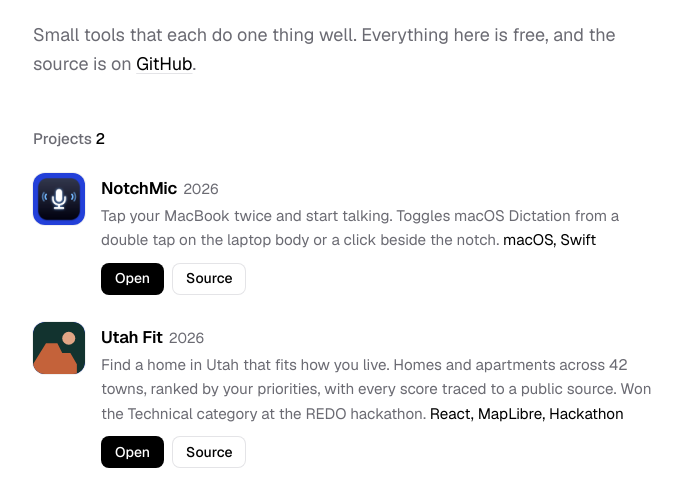
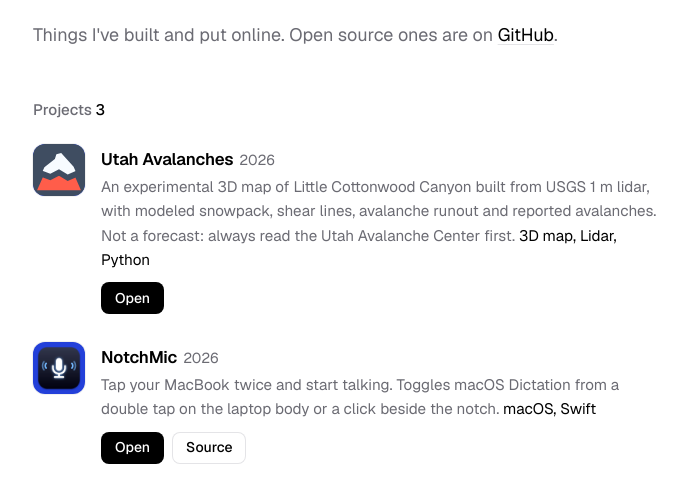
Before and after one commit to WallaceMcCarthy/WallaceMcCarthy.github.io, a plain HTML site: page index.html in a window 1280 px wide. Shown: the part 311-800 px from the top of the page, without its empty margins (291-987 px from the left). Drawn offline with nearby package versions, Linux system fonts and the light colour scheme.

Commit message:
Add Utah Avalanches (website link only); reword intro

```diff
--- a/index.html
+++ b/index.html
@@ -131,7 +131,7 @@ footer { margin-top: 56px; padding-top: 20px; border-top: 1px solid var(--line);
     <canvas id="gpu" aria-hidden="true"></canvas>
     <h1>Wallace McCarthy</h1>
   </header>
-  <p class="intro enter" style="--i:1">Small tools that each do one thing well. Everything here is free, and the source is on <a href="https://github.com/WallaceMcCarthy">GitHub</a>.</p>
+  <p class="intro enter" style="--i:1">Things I've built and put online. Open source ones are on <a href="https://github.com/WallaceMcCarthy">GitHub</a>.</p>
 
   <h2 class="enter" style="--i:2" id="count">Projects</h2>
   <ul class="projects" id="projects"></ul>
--- a/projects.js
+++ b/projects.js
@@ -8,6 +8,14 @@
 //   source  its GitHub repo (optional)
 //   tags    a few short words (optional)
 window.PROJECTS = [
+  {
+    name: "Utah Avalanches",
+    blurb: "An experimental 3D map of Little Cottonwood Canyon built from USGS 1 m lidar, with modeled snowpack, shear lines, avalanche runout and reported avalanches. Not a forecast: always read the Utah Avalanche Center first.",
+    year: 2026,
+    icon: "icons/avalanche.svg",
+    site: "https://utahavalanches.com",
+    tags: ["3D map", "Lidar", "Python"]
+  },
   {
     name: "NotchMic",
     blurb: "Tap your MacBook twice and start talking. Toggles macOS Dictation from a double tap on the laptop body or a click beside the notch.",
```
Also changed, not shown: icons/avalanche.svg (added).
